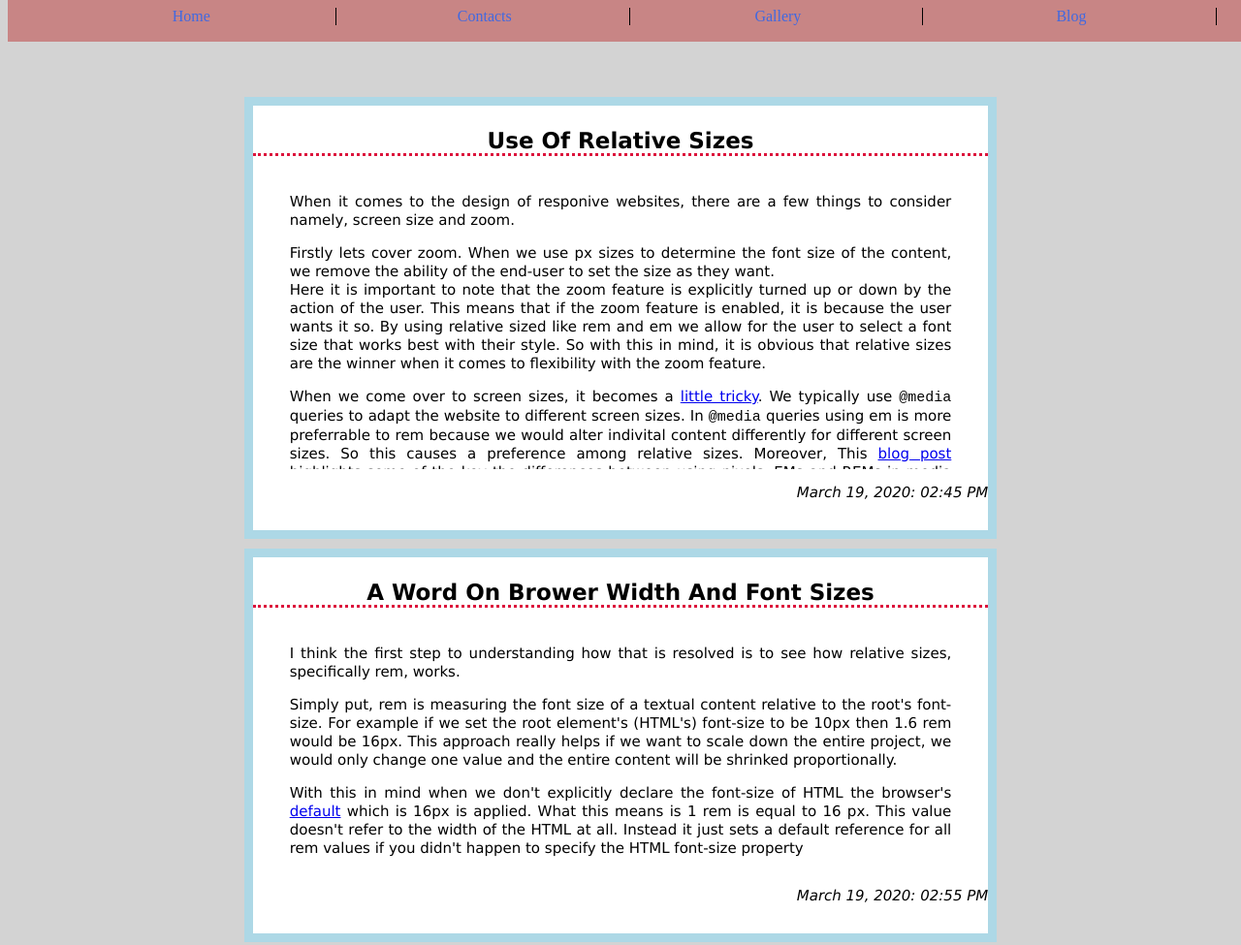
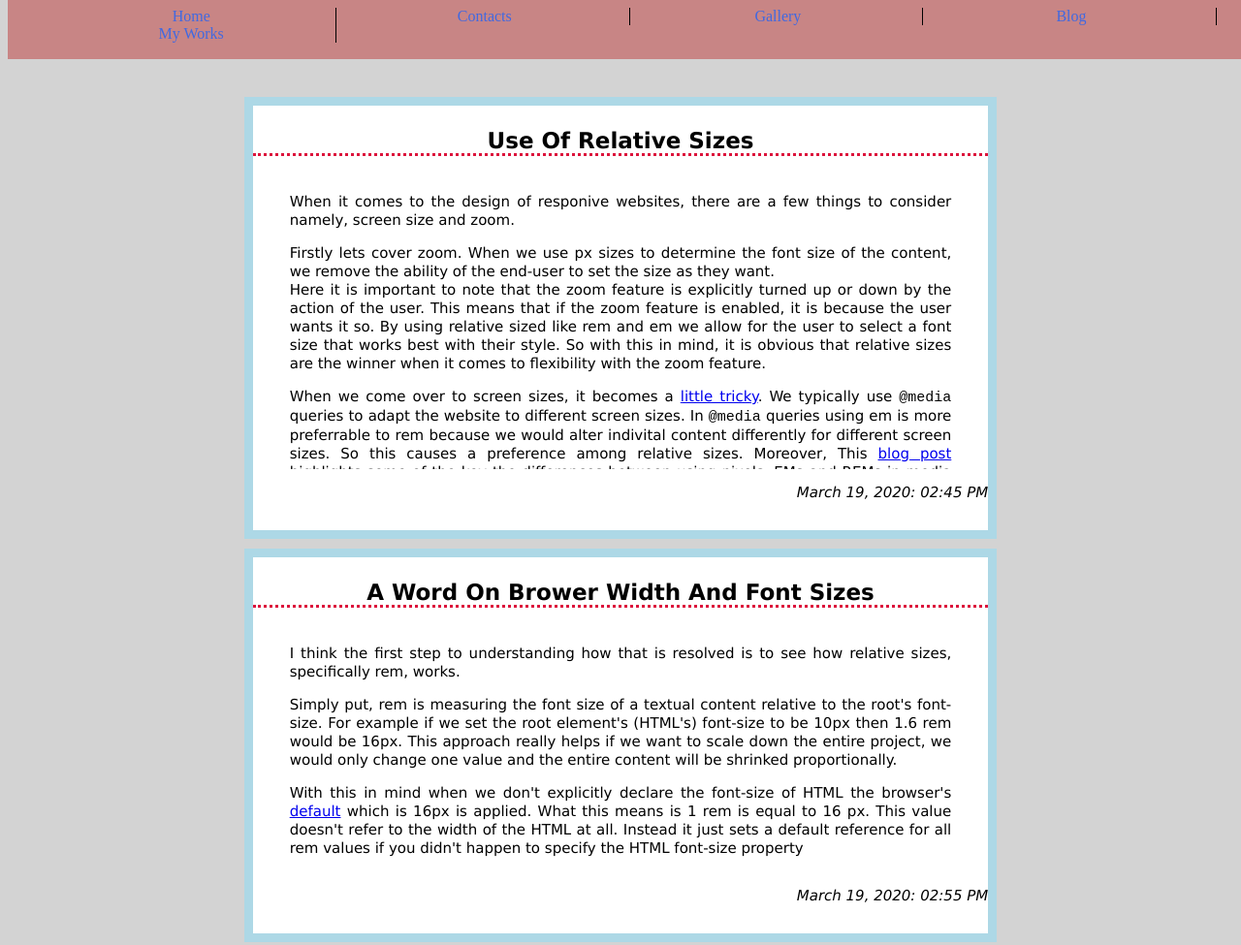
Before and after one commit to Infinidrix/Web-design-assignments, a plain HTML site: page Lab/Assignment 4/blog.html in a window 1280 px wide. Shown: the top 975 px of the page at 97% size. Drawn offline with Linux system fonts and the light colour scheme.

Commit message:
change naming conventions

```diff
--- a/Lab/Assignment 4/blog.html
+++ b/Lab/Assignment 4/blog.html
@@ -18,6 +18,8 @@
         <li><a href="contacts.html">Contacts</a></li>
         <li><a href="gallery.html">Gallery</a></li>
         <li><a href="blog.html">Blog</a></li>
+        <li><a href="myWorks.html.html">My Works</a></li>
+
     </ul></nav></header>
 
     <div id="content">
```
Also changed, not shown: Lab/Assignment 4/question2.html (renamed from Lab/Assignment 4/Question2.html), Lab/Assignment 4/question3.html (renamed from Lab/Assignment 4/Question3.html).
